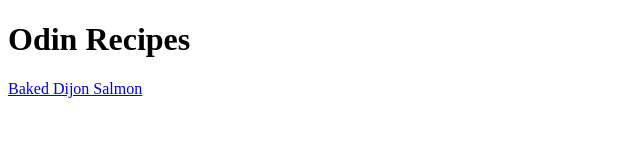
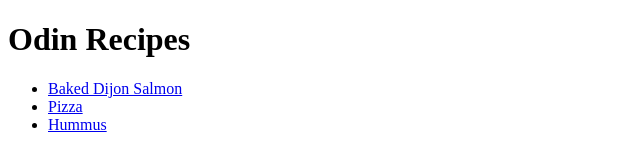
Before and after one commit to EliaRenov/odin-recipes, a plain HTML site: page index.html in a window 1280 px wide. Shown: the whole page, without its empty margins (0-640 px from the left). Drawn offline with Linux system fonts and the light colour scheme.

Commit message:
Commit index.html

```diff
--- a/index.html
+++ b/index.html
@@ -5,10 +5,18 @@
     <title>TOP Recipes Website</title>
   </head>
   <body>
-    <h1>Odin Recipes</h1>
-    <a href="recipes/baked-dijon-salmon.html">Baked Dijon Salmon</a>
-
-
+      <h1>Odin Recipes</h1>
+    <ul>
+        <li>
+            <a href="recipes/baked-dijon-salmon.html">Baked Dijon Salmon</a>
+        </li>
+        <li>
+            <a href="recipes/pizza.html">Pizza</a>
+        </li>
+        <li>
+            <a href="recipes/hummus.html">Hummus</a>
+        </li>
+    </ul>
   </body>
 
 </html>
```
